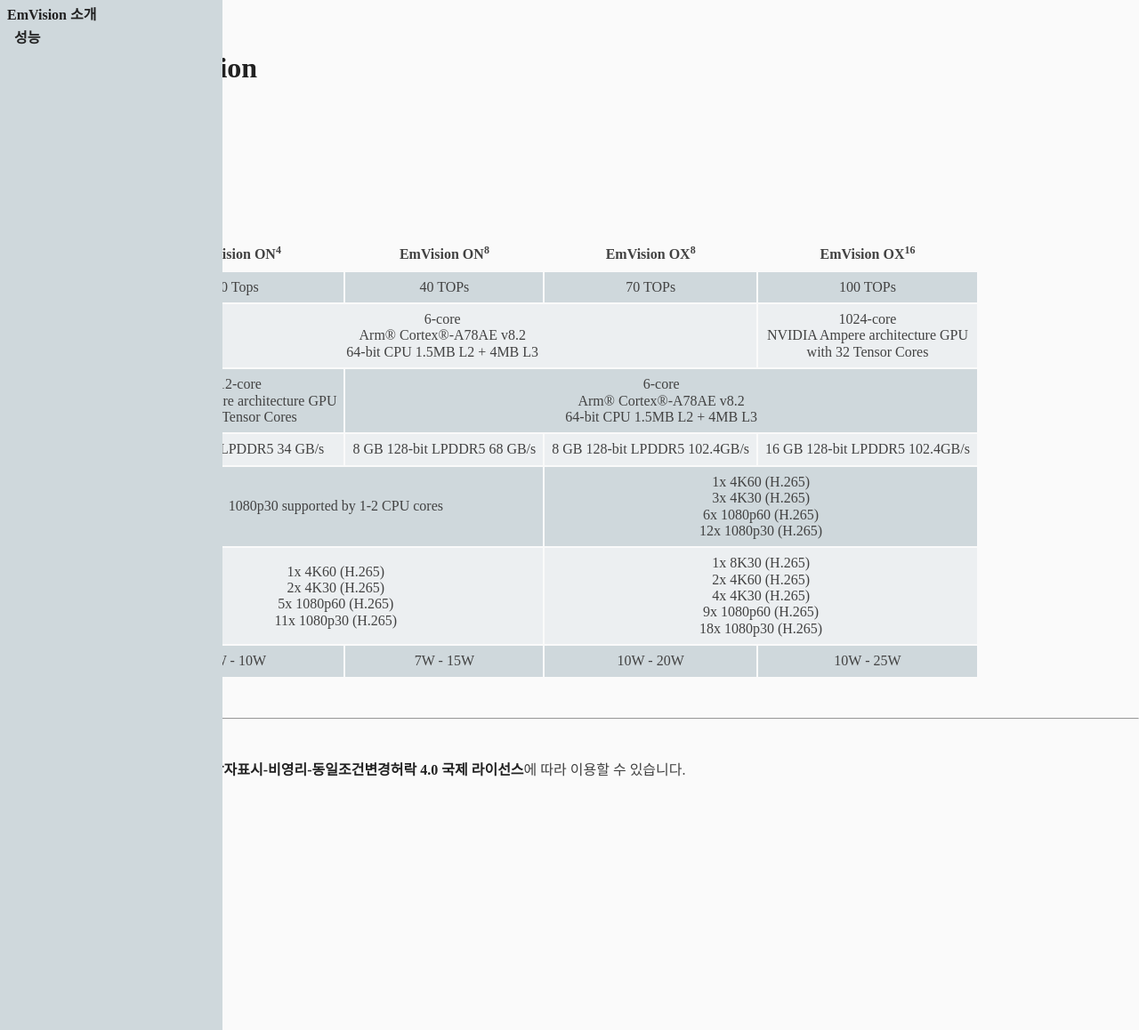
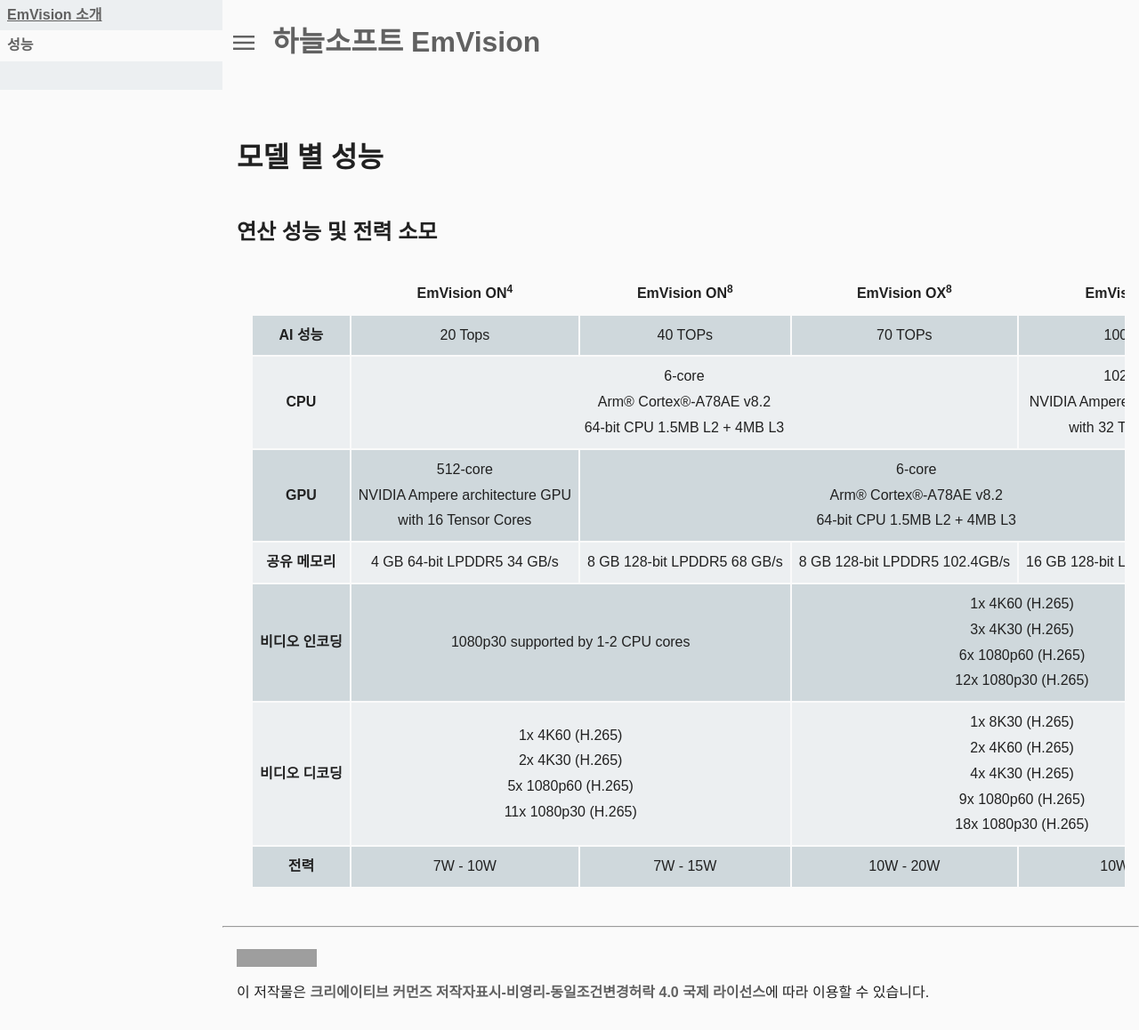
Before and after one commit to hanulsoft/EmVision-Edu-Docs, a Jekyll site: the page built from EmVision_Introduction/Performance.md, in a window 1280 px wide and 1158 px high. Shown: the whole window at 89% size. Built offline with Jekyll 4.4.1, drawn with Linux system fonts in a browser that asks for light colours; nearby versions of some CDN libraries; some web fonts are replaced; our own code applies the rules of GitHub Pages for plain Markdown files; grey boxes are pictures that could not be loaded.

Commit message:
Add codeblock styles and sidebar styles

```diff
--- /dev/null
+++ b/_sass/codeblock.scss
@@ -0,0 +1,156 @@
+
+:root {
+  --color-primary: #24292f;
+  --color-background: #f6f8fa;
+  --color-red: #cf222e;
+  --color-white: #f6f8fa;
+  --color-dark-red: #82071e;
+  --color-orange: #953800;
+  --color-green: #116329;
+  --color-light-green: #dafbe1;
+  --color-blue: #0550ae;
+  --color-purple: #8250df;
+  --color-gray: #6e7781;
+  @media (prefers-color-scheme: dark) {
+    --color-primary: #f6f8fa;
+    --color-background: #24292f;
+    --color-red: #cf222e;
+    --color-white: #24292f;
+    --color-dark-red: #82071e;
+    --color-orange: #953800;
+    --color-green: #116329;
+    --color-light-green: #dafbe1;
+    --color-blue: #0550ae;
+    --color-purple: #8250df;
+    --color-gray: #6e7781;
+  }
+}
+
+.highlight code {
+  padding: 0;
+}
+.highlight table td {
+  padding: 5px;
+}
+.highlight table pre {
+  margin: 0;
+}
+.highlight .gl {
+  color: var(--color-gray);
+  border-right: 1px solid var(--color-gray);
+}
+
+.highlight, .highlight .w {
+  color: var(--color-primary);
+  background-color: var(--color-background);
+}
+.highlight .k, .highlight .kd, .highlight .kn, .highlight .kp, .highlight .kr, .highlight .kt, .highlight .kv {
+  color: var(--color-red);
+}
+.highlight .gr {
+  color: var(--color-white);
+}
+.highlight .gd {
+  color: var(--color-dark-red);
+  background-color: var(--color-white);
+}
+.highlight .nb {
+  color: var(--color-orange);
+}
+.highlight .nc {
+  color: var(--color-orange);
+}
+.highlight .no {
+  color: var(--color-orange);
+}
+.highlight .nn {
+  color: var(--color-orange);
+}
+.highlight .sr {
+  color: var(--color-green);
+}
+.highlight .na {
+  color: var(--color-green);
+}
+.highlight .nt {
+  color: var(--color-green);
+}
+.highlight .gi {
+  color: var(--color-green);
+  background-color: var(--color-light-green);
+}
+.highlight .kc {
+  color: var(--color-blue);
+}
+.highlight .l, .highlight .ld, .highlight .m, .highlight .mb, .highlight .mf, .highlight .mh, .highlight .mi, .highlight .il, .highlight .mo, .highlight .mx {
+  color: var(--color-blue);
+}
+.highlight .sb {
+  color: var(--color-blue);
+}
+.highlight .bp {
+  color: var(--color-blue);
+}
+.highlight .ne {
+  color: var(--color-blue);
+}
+.highlight .nl {
+  color: var(--color-blue);
+}
+.highlight .py {
+  color: var(--color-blue);
+}
+.highlight .nv, .highlight .vc, .highlight .vg, .highlight .vi, .highlight .vm {
+  color: var(--color-blue);
+}
+.highlight .o, .highlight .ow {
+  color: var(--color-blue);
+}
+.highlight .gh {
+  color: var(--color-blue);
+  font-weight: bold;
+}
+.highlight .gu {
+  color: var(--color-blue);
+  font-weight: bold;
+}
+.highlight .s, .highlight .sa, .highlight .sc, .highlight .dl, .highlight .sd, .highlight .s2, .highlight .se, .highlight .sh, .highlight .sx, .highlight .s1, .highlight .ss {
+  color: var(--color-purple);
+}
+.highlight .nd {
+  color: var(--color-purple);
+}
+.highlight .nf, .highlight .fm {
+  color: var(--color-purple);
+}
+
+.highlight .err {
+  color: var(--color-white);
+  background-color: var(--color-dark-red);
+}
+.highlight .c, .highlight .ch, .highlight .cd, .highlight .cm, .highlight .cp, .highlight .cpf, .highlight .c1, .highlight .cs {
+  color: var(--color-gray);
+}
+
+
+.highlight .gt {
+  color: var(--color-gray);
+}
+
+.highlight .ni {
+  color: var(--color-primary);
+}
+
+.highlight .si {
+  color: var(--color-primary);
+}
+
+.highlight .ge {
+  color: var(--color-primary);
+  font-style: italic;
+}
+
+.highlight .gs {
+  color: var(--color-primary);
+  font-weight: bold;
+}
--- a/_sass/main.scss
+++ b/_sass/main.scss
@@ -1,36 +1,143 @@
 @import 'normalize';
 @import 'sass-material-colors';
+@import url('//cdn.jsdelivr.net/gh/snz-hayden/toolo/fonts/notosans_kr/notosans_kr_ver2.css');
+@import url('//cdn.jsdelivr.net/npm/@openfonts/nanum-gothic-coding_korean@1.44.1/index.min.css');
 
 
 :root {
     --background-color: #{material-color('grey', '50')};
-    --text-color: #{material-color('grey', '800')};
-    --link-color: #{material-color('grey', '900')};
+    --text-color: #{material-color('grey', '900')};
+    --link-color: #{material-color('grey', '700')};
 
     --table-background-color-odd: #{material-color('blue-grey', '100')};
     --table-background-color-even: #{material-color('blue-grey', '50')};
+    --blockquote-background-color: #{material-color('teal', '50')};
+    --blockquote-border-color: #{material-color('teal', '100')};
+    --ui-mark-color: #{material-color('teal', '500')};
+
+    --sidebar-toc1-background-color: #{material-color('blue-grey', '50')};
 
     @media (prefers-color-scheme: dark) {
             --background-color: #{material-color('grey', '900')};
-            --text-color: #{material-color('grey', '100')};
+            --text-color: #{material-color('grey', '400')};
             --link-color: #{material-color('grey', '50')};
 
             --table-background-color-odd: #{material-color('blue-grey', '800')};
             --table-background-color-even: #{material-color('blue-grey', '900')};
+            --blockquote-background-color: #{material-color('teal', '900')};
+            --blockquote-border-color: #{material-color('teal', '800')};
+            --ui-mark-color: #{material-color('teal', '500')};
+
+            --sidebar-toc1-background-color: #{material-color('blue-grey', '900')};
     }
 }
 
 @import 'webkit';
 @import 'sidebar';
+@import 'codeblock';
+
+$article-width: 1000px;
 
 body {
+    font-family: 'Noto Sans KR', sans-serif;
     background-color: var(--background-color);
     color: var(--text-color);
 }
+code {
+    font-family: 'Nanum Gothic Coding', monospace;
+    font-size: 0.9em;
+    padding: 0.2em;
+    border-radius: 0.2em;
+    li & {
+      background-color: var(--table-background-color-odd);
+    }
+}
 
+header {
+    padding: 0.5rem;
+    margin-bottom: 1em;
+    display: flex;
+    justify-content: flex-start;
+    align-items: center;
+    a {
+      display: block;
+      cursor: pointer;
+    }
+    h1 {
+      margin-left: 1rem;
+    }
+}
 article {
+    padding: 1rem;
+    margin-bottom: 1em;
+    max-width: $article-width;
+    margin: auto;
+    line-height: 1.8;
+    h2 {
+      margin-top: 2rem;
+      margin-bottom: 1rem;
+    }
+    blockquote {
+      background-color: var(--blockquote-background-color);
+      border-left: 0.5rem solid var(--blockquote-border-color);
+      padding: .5rem;
+      padding-left: 1rem;
+      margin-left: .5rem;
+      margin-right: .5rem;
+    }
+    ul {
+      padding-left: 1rem;
+      list-style: none;
+      li::before {
+        content: "arrow_right";
+        font-family: 'Material Icons';
+        color: var(--ui-mark-color);
+        font-weight: bold;
+        display: inline;
+        font-size: 1em;
+        width: 1em;
+        height: 1em;
+        margin-left: -1em;
+      }
+      li {
+        margin-bottom: 0.5rem;
+      }
+      li p {
+        display: inline;
+      }
+      li strong {
+        font-weight: bold;
+        color: var(--ui-mark-color);
+      }
+    }
+    table:not(.rouge-table) {
+      border-spacing: 2px;
+      min-width: 100%;
+      td, th {
+        padding: 0.5rem;
+      }
+      tbody tr {
+        &:nth-child(odd) {
+          background-color: var(--table-background-color-odd);
+        }
+
+        &:nth-child(even) {
+          background-color: var(--table-background-color-even)
+        }
+      }
+      td:first-child {
+        font-weight: bold;
+        width: 1%;
+        white-space: nowrap;
+      }
+    }
+
+}
+footer {
     padding: 1em;
-    margin-bottom: 1em;
+    margin-top: 1em;
+    max-width: $article-width;
+    margin: auto;
 }
 a {
     color: var(--link-color);
@@ -40,20 +147,3 @@
         text-decoration: underline;
     }
 }
-
-
-table {
-    border-spacing: 2px;
-    td, th {
-      padding: 0.5rem;
-    }
-    tbody tr {
-      &:nth-child(odd) {
-        background-color: var(--table-background-color-odd);
-      }
-
-      &:nth-child(even) {
-        background-color: var(--table-background-color-even)
-      }
-    }
-  }
--- a/_sass/sidebar.scss
+++ b/_sass/sidebar.scss
@@ -2,21 +2,14 @@
 
 $sidebar-width: 250px;
 
-:root {
-    --sidebar-background-color: #{material-color('blue-grey', '100')};
-    @media (prefers-color-scheme: dark) {
-        --sidebar-background-color: #{material-color('blue-grey', '900')};
-    }
-}
-
-article {
+main {
     transition: margin 0.3s;
     &.open-sidebar {
         margin-left: $sidebar-width;
     }
 }
 aside#toc-sidebar {
-    background-color: var(--sidebar-background-color);
+    padding: 0;
     width: $sidebar-width;
     left: -$sidebar-width;
     height: 100vh;
@@ -30,8 +23,10 @@
         padding: 0;
         margin: 0;
         li {
-            padding: 0.5em;
+            padding: 0;
             a {
+                display: block;
+                padding: 0.5rem 0.5rem;
                 color: var(--link-color);
                 font-weight: bold;
                 text-decoration: none;
@@ -40,6 +35,9 @@
                 }
             }
         }
+        li.toc-1>a{
+            background-color: var(--sidebar-toc1-background-color)
+        }
     }
 }
 
```
Also changed, not shown: assets/favicon.ico (added), assets/syntax.css (added).
